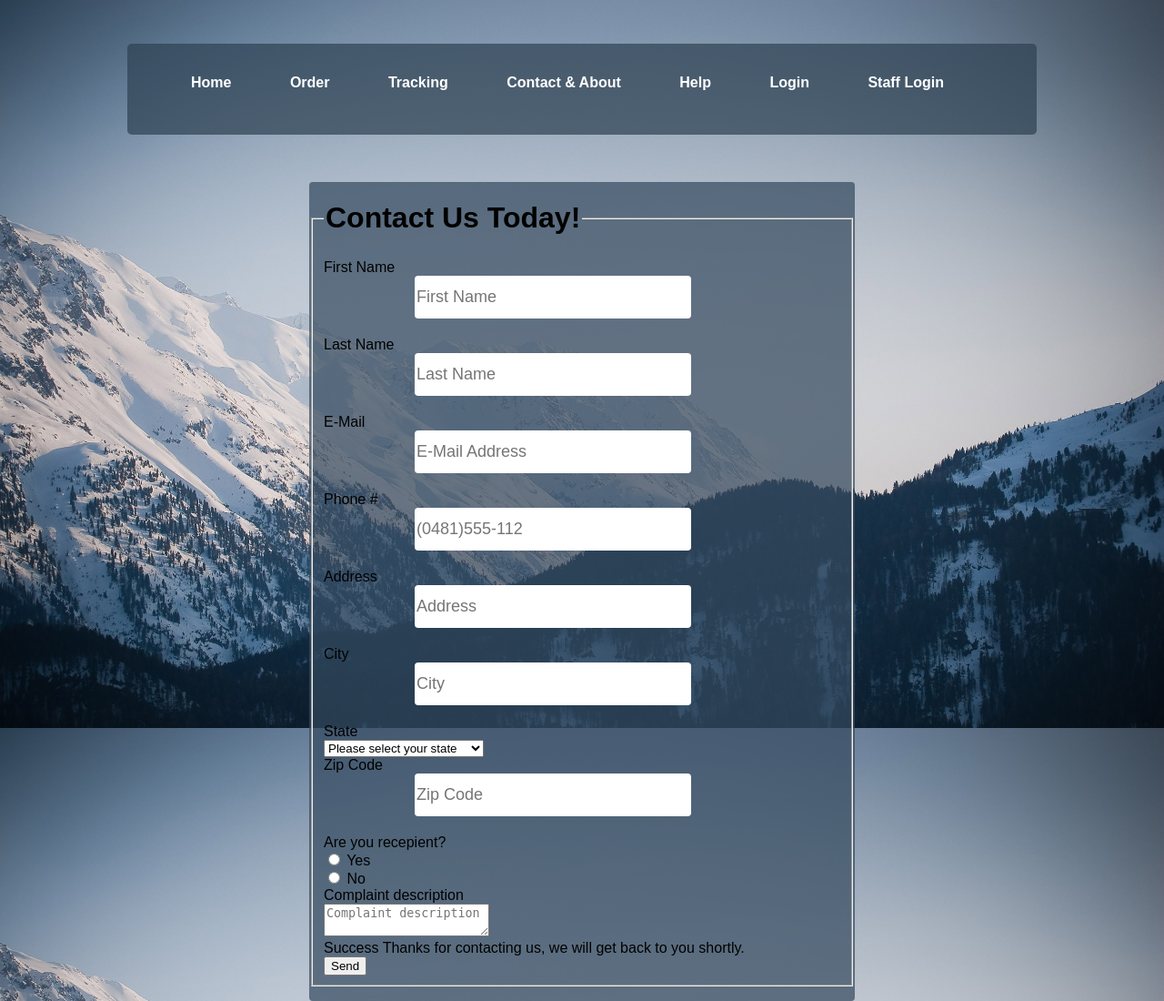
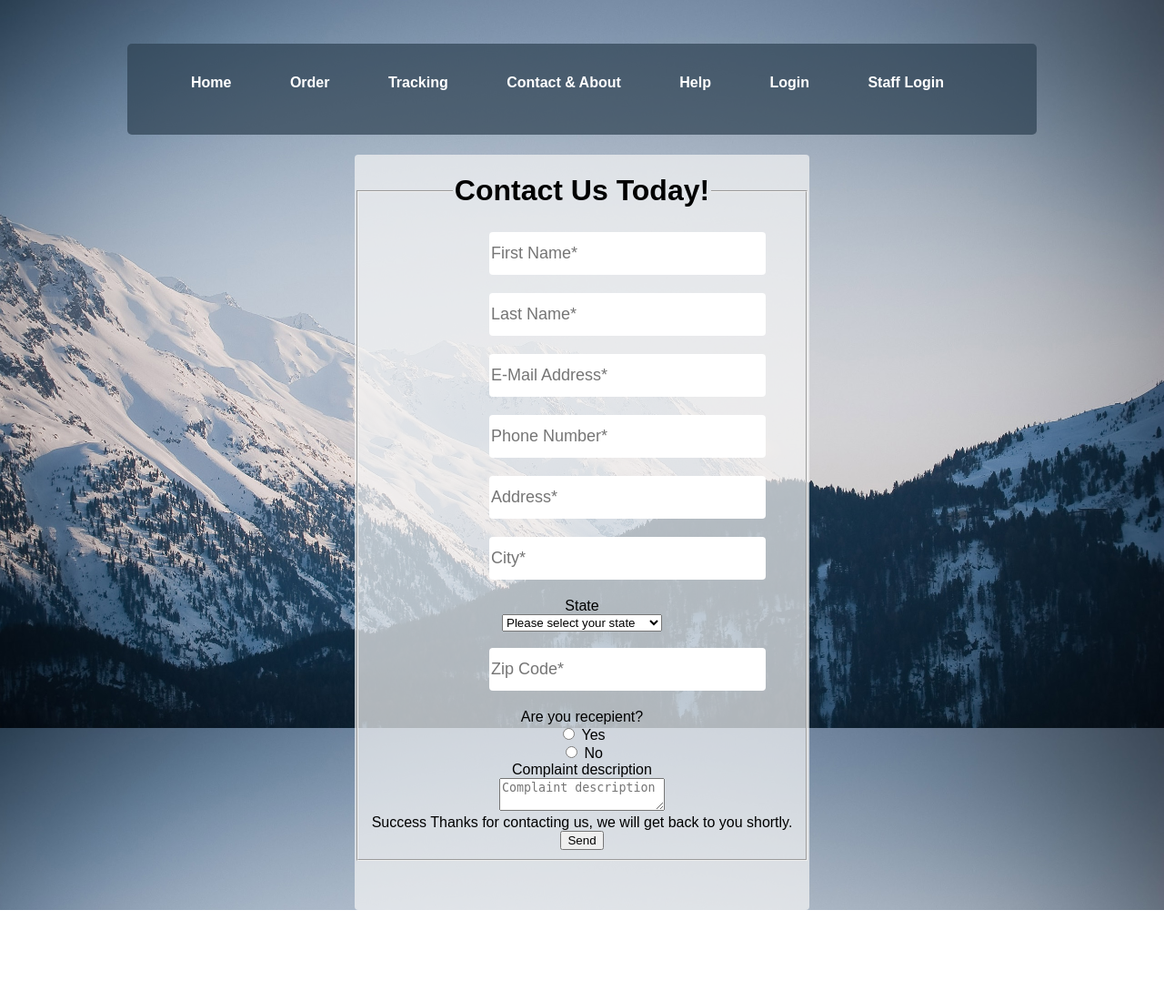
Before and after one commit to carlin54/IFB299, a PHP site: page /IFB299/help.php in a window 1280 px wide. Shown: the whole page at 91% size. After the commit the page ends 1000 px from the top, so only its background shows below. Run offline with PHP 8.4, Linux system fonts and the light colour scheme.

Commit message:
Update help.php

```diff
--- a/IFB299/help.php
+++ b/IFB299/help.php
@@ -22,7 +22,7 @@
 </ul>
 
 
-  <div class="box1">
+  <div class="boxhelp">
 
     <form class="well form-horizontal" action=" " method="post"  id="contact_form">
 <fieldset>
@@ -33,11 +33,11 @@
 <!-- Text input-->
 <form action="tracking.php">
 <div class="form-group">
-  <label class="col-md-4 control-label">First Name</label>
+  <!--<label class="col-md-4 control-label">First Name</label>-->
   <div class="col-md-4 inputGroupContainer">
   <div class="input-group">
   <span class="input-group-addon"><i class="glyphicon glyphicon-user"></i></span>
-  <input  name="first_name" placeholder="First Name" class="form-control"  type="text">
+  <input  name="first_name" placeholder="First Name*" class="form-control"  type="text">
     </div>
   </div>
 </div>
@@ -45,22 +45,22 @@
 <!-- Text input-->
 
 <div class="form-group">
-  <label class="col-md-4 control-label" >Last Name</label>
+  <!--<label class="col-md-4 control-label" >Last Name</label>-->
     <div class="col-md-4 inputGroupContainer">
     <div class="input-group">
   <span class="input-group-addon"><i class="glyphicon glyphicon-user"></i></span>
-  <input name="last_name" placeholder="Last Name" class="form-control"  type="text">
+  <input name="last_name" placeholder="Last Name*" class="form-control"  type="text">
     </div>
   </div>
 </div>
 
 <!-- Text input-->
        <div class="form-group">
-  <label class="col-md-4 control-label">E-Mail</label>
+  <!--<label class="col-md-4 control-label">E-Mail</label>-->
     <div class="col-md-4 inputGroupContainer">
     <div class="input-group">
         <span class="input-group-addon"><i class="glyphicon glyphicon-envelope"></i></span>
-  <input name="email" placeholder="E-Mail Address" class="form-control"  type="text">
+  <input name="email" placeholder="E-Mail Address*" class="form-control"  type="text">
     </div>
   </div>
 </div>
@@ -69,12 +69,12 @@
 <!-- Text input-->
 
 <div class="form-group">
-  <label class="col-md-4 control-label">Phone #</label>
+  <!--<label class="col-md-4 control-label">Phone #</label>-->
     <div class="col-md-4 inputGroupContainer">
     <div class="input-group">
         <span class="input-group-addon"><i class="glyphicon glyphicon-earphone"></i></span>
 
-  <input name="phone" placeholder="(0481)555-112" class="form-control" type="text">
+  <input name="phone" placeholder="Phone Number*" class="form-control" type="text">
     </div>
   </div>
 </div>
@@ -82,11 +82,11 @@
 <!-- Text input-->
 
 <div class="form-group">
-  <label class="col-md-4 control-label">Address</label>
+  <!--<label class="col-md-4 control-label">Address</label>-->
     <div class="col-md-4 inputGroupContainer">
     <div class="input-group">
         <span class="input-group-addon"><i class="glyphicon glyphicon-home"></i></span>
-  <input name="address" placeholder="Address" class="form-control" type="text">
+  <input name="address" placeholder="Address*" class="form-control" type="text">
     </div>
   </div>
 </div>
@@ -94,11 +94,11 @@
 <!-- Text input-->
 
 <div class="form-group">
-  <label class="col-md-4 control-label">City</label>
+  <!--<label class="col-md-4 control-label">City</label>-->
     <div class="col-md-4 inputGroupContainer">
     <div class="input-group">
         <span class="input-group-addon"><i class="glyphicon glyphicon-home"></i></span>
-  <input name="city" placeholder="City" class="form-control"  type="text">
+  <input name="city" placeholder="City*" class="form-control"  type="text">
     </div>
   </div>
 </div>
@@ -124,15 +124,15 @@
   </div>
 </div>
 </div>
-
+<br>
 <!-- Text input-->
 
 <div class="form-group">
-  <label class="col-md-4 control-label">Zip Code</label>
+  <!--<label class="col-md-4 control-label">Zip Code</label>-->
     <div class="col-md-4 inputGroupContainer">
     <div class="input-group">
         <span class="input-group-addon"><i class="glyphicon glyphicon-home"></i></span>
-  <input name="zip" placeholder="Zip Code" class="form-control"  type="text">
+  <input name="zip" placeholder="Zip Code*" class="form-control"  type="text">
     </div>
 </div>
 </div>
```
